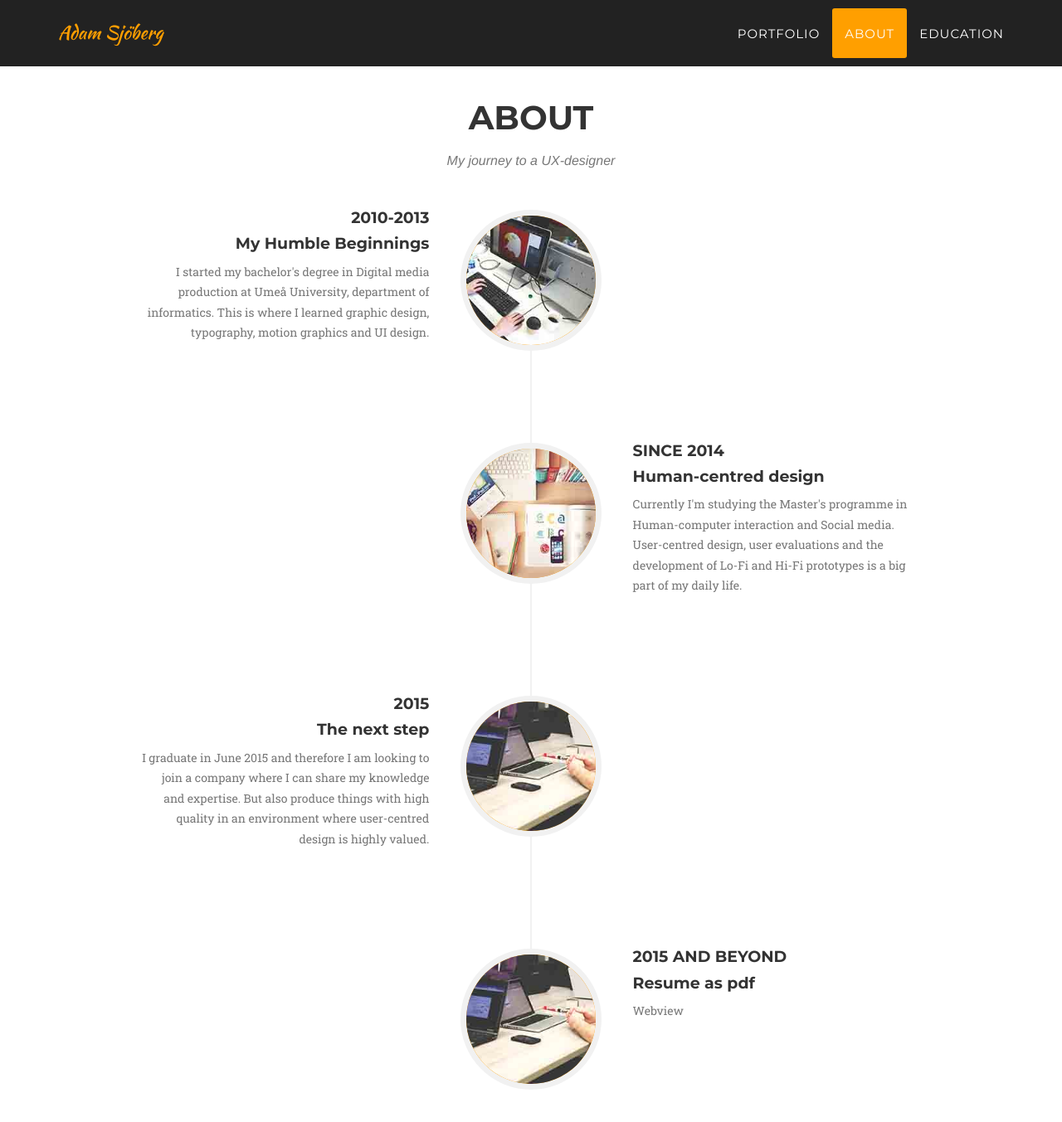
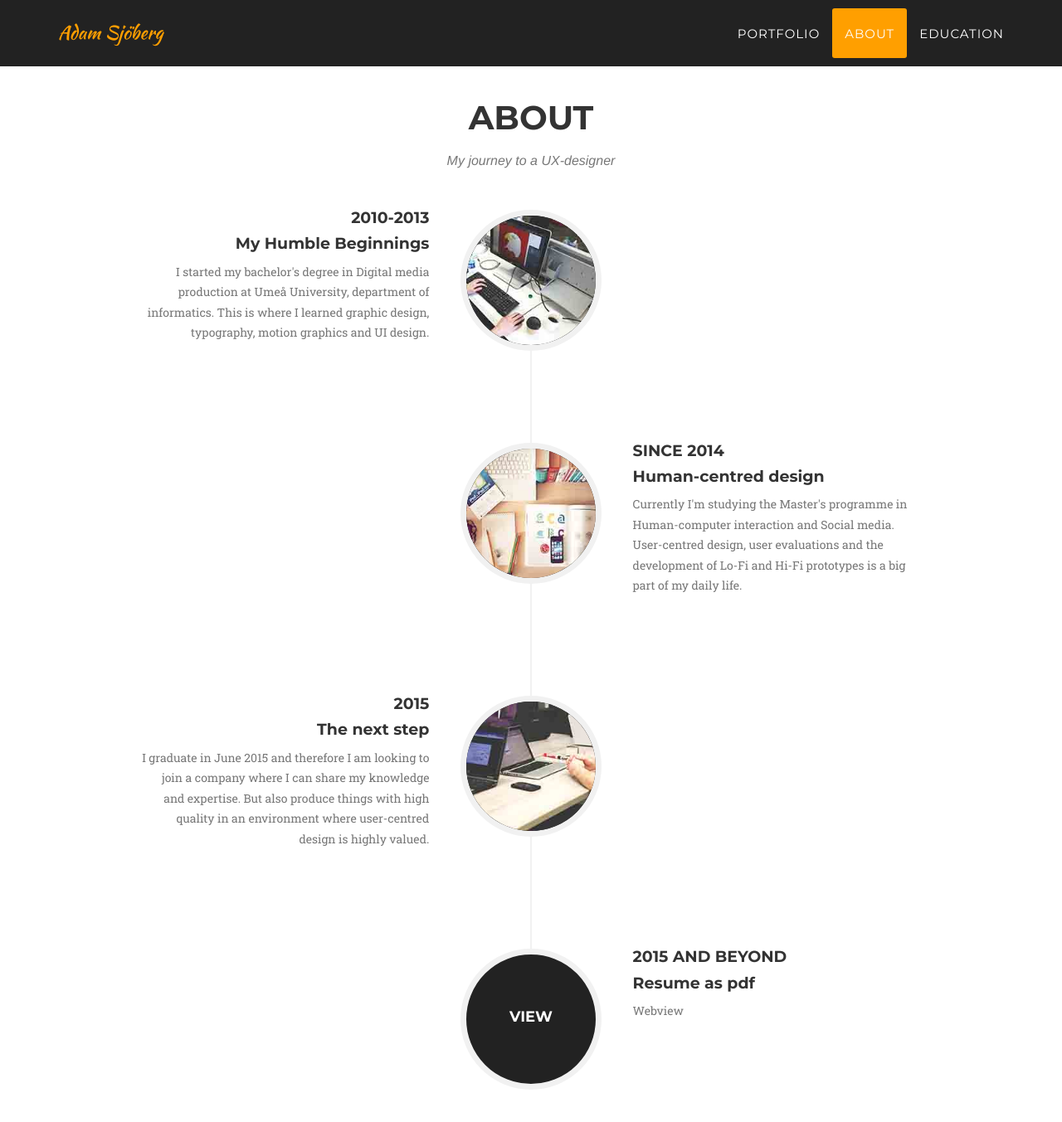
Before and after one commit to Adamsjoberg/Adamsjoberg.github.io, a Jekyll site: the page built from index.html, in a window 1280 px wide and 1400 px high, scrolled down 1998 px. Shown: the top 1353 px of the window at 83% size. Built offline with Jekyll 4.4.1, drawn with Linux system fonts in a browser that asks for light colours; some web fonts are replaced.

Commit message:
black background about

```diff
--- a/_includes/about.html
+++ b/_includes/about.html
@@ -54,7 +54,6 @@
                         </li>
                         <li class="timeline-inverted">
                             <div class="timeline-image">
-                              <img class="img-circle img-responsive" src="img/about/next_image.jpg" alt="">
                               <br>
                               <a href="img/about/Resume_Adam_Sjoberg.pdf"><h4 id="viewtext">View</h4></a>
                             </div>
--- a/_includes/css/agency.css
+++ b/_includes/css/agency.css
@@ -511,7 +511,7 @@
     border-radius: 100%;
     text-align: center;
     color: #fff;
-    background-color: #{{ site.color.primary }};
+    background-color: #222222;
 }
 
 .timeline>li .timeline-image h4 {
```
